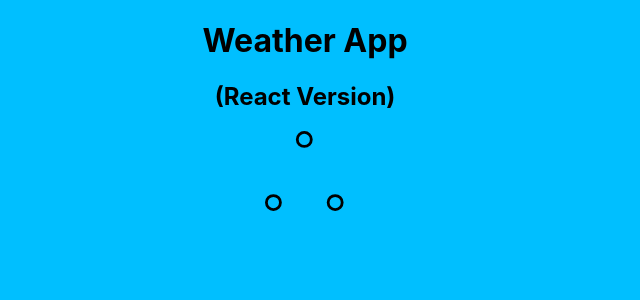
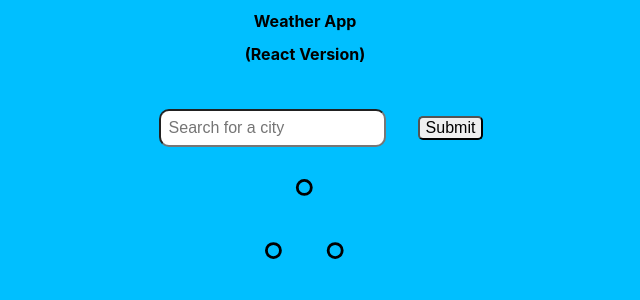
Before and after one commit to smorejon305/weather-app-react, a React (Create React App) app: page / in a window 1280 px wide. Shown: the top 300 px of the page, without its empty margins (335-975 px from the left). Built offline with nearby package versions, Linux system fonts and the light colour scheme; no server answers.

Commit message:
styling and building elements

```diff
--- a/src/App.css
+++ b/src/App.css
@@ -1,3 +1,7 @@
+* {
+  font-size: 16px;
+}
+
 body {
   background-color: deepskyblue;
 }
--- a/src/App.js
+++ b/src/App.js
@@ -1,5 +1,6 @@
 import logo from "./logo.svg";
 import "./App.css";
+import Search from "./Search";
 
 import Weather from "./Weather";
 import axios from "axios";
@@ -10,6 +11,8 @@ function App() {
       <h1>Weather App</h1>
       <h2>(React Version)</h2>
 
+      <Search />
+
       <Weather city="Prague" />
     </div>
   );
--- /dev/null
+++ b/src/Search.css
@@ -0,0 +1,10 @@
+.search-box {
+  border-radius: 10px;
+  padding: 0.5em;
+
+  margin: 2em;
+}
+
+.search-button {
+  border-radius: 5px;
+}
--- /dev/null
+++ b/src/Search.js
@@ -0,0 +1,11 @@
+import React from "react";
+import "./Search.css";
+
+export default function Search() {
+  return (
+    <form>
+      <input type="text" placeholder="Search for a city" class="search-box" />
+      <input type="submit" class="search-button" />
+    </form>
+  );
+}
```
